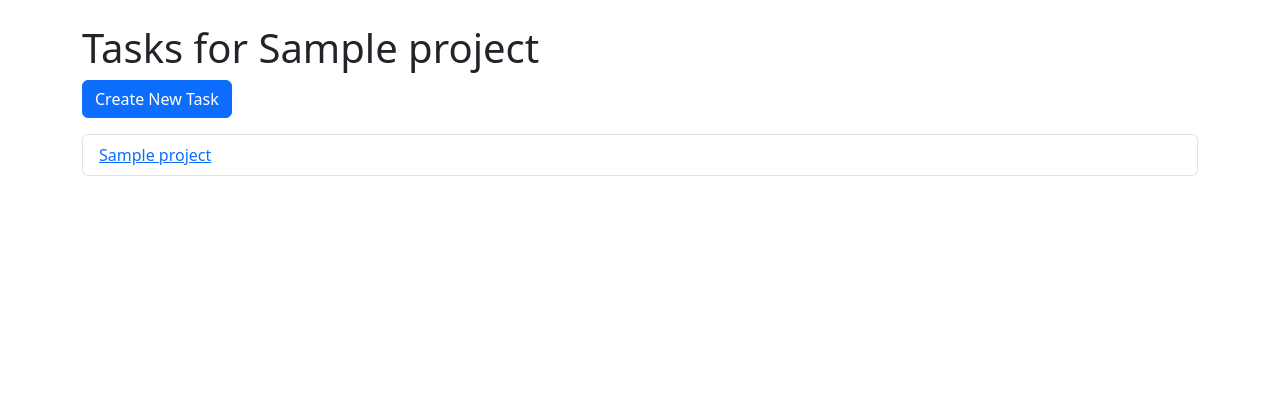
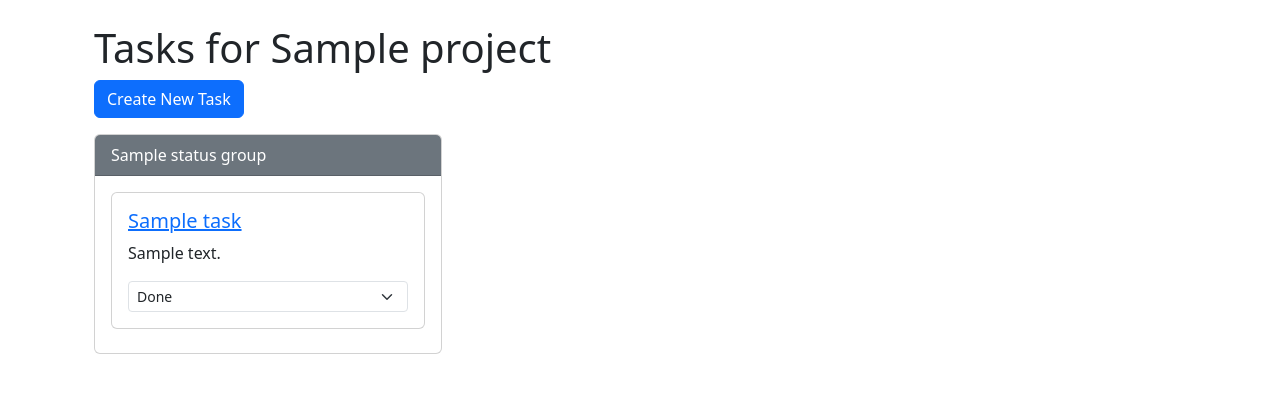
Before and after one commit to LeontevRuslan/PythonCourse.FirstTask, a Django app: template NewProject/TaskManager/templates/tasks/task_list.html in a window 1280 px wide. Shown: the part 56-449 px from the top of the page. Run offline with Django 3.2, Linux system fonts and the light colour scheme; the template is opened without the code that fills it: most values are stand-ins (such as "Sample title", 1, 10 or a date in 2020).

Commit message:
Add Task statuses, add Trello-like logic and interface

```diff
--- a/NewProject/NewProject/urls.py
+++ b/NewProject/NewProject/urls.py
@@ -27,7 +27,7 @@
 from django.urls import path
 from TaskManager.views import (
     ProjectListView, ProjectDetailView, ProjectCreateView, ProjectUpdateView, ProjectDeleteView,
-    TaskListView, TaskDetailView, TaskCreateView, TaskUpdateView, TaskDeleteView
+    TaskListView, TaskDetailView, TaskCreateView, TaskUpdateView, TaskDeleteView, TaskStatusUpdateView
 )
 
 urlpatterns = [
@@ -44,4 +44,5 @@ urlpatterns = [
     path('projects/<str:project_id>/tasks/<str:pk>/', TaskDetailView.as_view(), name='task-detail'),
     path('projects/<str:project_id>/tasks/<str:pk>/update/', TaskUpdateView.as_view(), name='task-update'),
     path('projects/<str:project_id>/tasks/<str:pk>/delete/', TaskDeleteView.as_view(), name='task-delete'),
+    path('projects/<str:project_id>/tasks/<str:pk>/update-status/', TaskStatusUpdateView.as_view(), name='task-update-status'),
 ]
--- a/NewProject/TaskManager/templates/projects/project_detail.html
+++ b/NewProject/TaskManager/templates/projects/project_detail.html
@@ -3,9 +3,11 @@
 {% block title %}{{ project.title }}{% endblock %}
 
 {% block content %}
+<div class="container">
     <h1>{{ project.title }}</h1>
     <p>{{ project.body }}</p>
     <a href="{% url 'project-update' project.id %}" class="btn btn-secondary">Edit</a>
     <a href="{% url 'project-delete' project.id %}" class="btn btn-danger">Delete</a>
     <a href="{% url 'task-list' project.id %}" class="btn btn-info">View Tasks</a>
+</div>
 {% endblock %}
--- a/NewProject/TaskManager/templates/tasks/task_confirm_delete.html
+++ b/NewProject/TaskManager/templates/tasks/task_confirm_delete.html
@@ -1,6 +1,7 @@
 {% extends 'base.html' %}
 
 {% block content %}
+<div class="container">
     <h1>Delete Task</h1>
     <p>Are you sure you want to delete "{{ task.title }}"?</p>
     <form method="post">
@@ -8,4 +9,5 @@
         <button type="submit" class="btn btn-danger">Delete</button>
         <a href="{% url 'task-list' project.id %}" class="btn btn-secondary">Cancel</a>
     </form>
+</div>
 {% endblock %}
--- a/NewProject/TaskManager/templates/tasks/task_list.html
+++ b/NewProject/TaskManager/templates/tasks/task_list.html
@@ -3,13 +3,42 @@
 {% block title %}Tasks for {{ project.title }}{% endblock %}
 
 {% block content %}
+<div class="container">
     <h1>Tasks for {{ project.title }}</h1>
     <a href="{% url 'task-create' project.id %}" class="btn btn-primary mb-3">Create New Task</a>
-    <ul class="list-group">
-        {% for task in object_list %}
-            <li class="list-group-item">
-                <a href="{% url 'task-detail' project.id task.id %}">{{ task.title }}</a>
-            </li>
+
+    <div class="row">
+        {% for status_name, tasks in status_groups %}
+        <div class="col-md-4">
+            <div class="card">
+                <div class="card-header bg-{% cycle 'secondary' 'info' 'success' %} text-white">
+                    {{ status_name }}
+                </div>
+                <div class="card-body">
+                    {% for task in tasks %}
+                    <div class="card mb-2">
+                        <div class="card-body">
+                            <h5 class="card-title">
+                                <a href="{% url 'task-detail' project.id task.id %}">{{ task.title }}</a>
+                            </h5>
+                            <p class="card-text">{{ task.body|truncatechars:50 }}</p>
+                            <form method="post" action="{% url 'task-update-status' project.id task.id %}">
+                                {% csrf_token %}
+                                <select name="status" class="form-select form-select-sm" onchange="this.form.submit()">
+                                    <option value="todo" {% if task.status == 'todo' %}selected{% endif %}>To Do</option>
+                                    <option value="in_progress" {% if task.status == 'in_progress' %}selected{% endif %}>In Progress</option>
+                                    <option value="done" {% if task.status == 'done' %}selected{% endif %}>Done</option>
+                                </select>
+                            </form>
+                        </div>
+                    </div>
+                    {% empty %}
+                    <p class="text-muted">No tasks in this column</p>
+                    {% endfor %}
+                </div>
+            </div>
+        </div>
         {% endfor %}
-    </ul>
+    </div>
+</div>
 {% endblock %}
```
Also changed, not shown: NewProject/TaskManager/forms.py (+11 -1 lines), NewProject/TaskManager/models.py (+10 -1 lines), NewProject/TaskManager/templates/projects/project_list.html (+8 -6 lines), NewProject/TaskManager/templates/tasks/task_detail.html (+10 -4 lines), NewProject/TaskManager/views.py (+23 -3 lines), NewProject/TaskManager/migrations/0004_alter_task_status.py (added).
